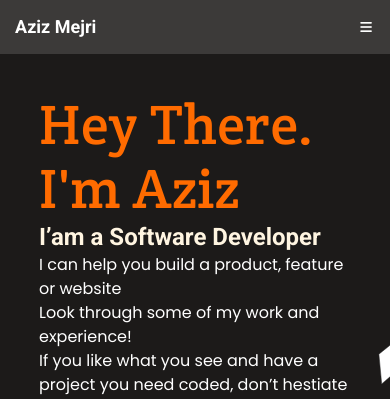
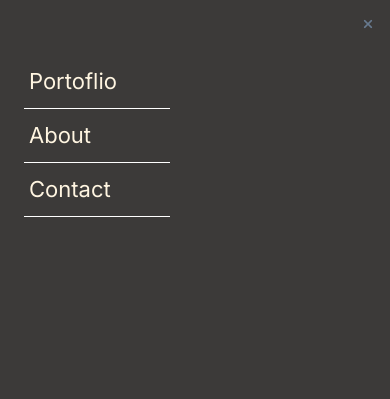
Before and after one commit to williamrolando88/CR-mobile-menu, a website: page index.html in a window 390 px wide. Shown: the top 399 px of the page. Drawn offline with Linux system fonts and the light colour scheme.

Commit message:
Add styles for mobile menu

```diff
--- a/css/main.css
+++ b/css/main.css
@@ -1,4 +1,4 @@
-@import url("https://fonts.googleapis.com/css2?family=Crete+Round&family=Poppins&family=Roboto:wght@700&family=Inter:wght@400;700&display=swap");
+@import url('https://fonts.googleapis.com/css2?family=Crete+Round&family=Poppins&family=Roboto:wght@700&family=Inter:wght@400;700&display=swap');
 
 * {
   padding: 0;
@@ -27,12 +27,13 @@ header {
   color: white;
 }
 
-#desktop-nav, #desktop-nav ul {
+#desktop-nav,
+#desktop-nav ul {
   display: none;
 }
 
 #logo {
-  font-family: "Roboto", sans-serif;
+  font-family: 'Roboto', sans-serif;
   font-style: normal;
   font-weight: bold;
   font-size: 18px;
@@ -79,7 +80,7 @@ main {
 }
 
 .card h2 {
-  font-family: "Crete Round", serif;
+  font-family: 'Crete Round', serif;
   font-style: normal;
   font-weight: normal;
   font-size: 32px;
@@ -90,7 +91,7 @@ main {
 .intro-greet,
 #about-me h2 {
   color: #ff6b00;
-  font-family: "Crete Round", serif;
+  font-family: 'Crete Round', serif;
   font-style: normal;
   font-weight: normal;
   font-size: 56px;
@@ -99,7 +100,7 @@ main {
 }
 
 .intro-me {
-  font-family: "Roboto", sans-serif;
+  font-family: 'Roboto', sans-serif;
   font-style: normal;
   font-weight: bold;
   font-size: 24px;
@@ -109,7 +110,7 @@ main {
 }
 
 .intro-text {
-  font-family: "Poppins", sans-serif;
+  font-family: 'Poppins', sans-serif;
   font-style: normal;
   font-weight: normal;
   font-size: 16px;
@@ -153,7 +154,7 @@ main {
 }
 
 #projects h2 {
-  font-family: "Crete Round", serif;
+  font-family: 'Crete Round', serif;
   font-style: normal;
   font-weight: normal;
   font-size: 40px;
@@ -194,7 +195,7 @@ main {
 
 .description,
 .white-description {
-  font-family: "Inter", sans-serif;
+  font-family: 'Inter', sans-serif;
   font-style: normal;
   font-weight: normal;
   font-size: 20px;
@@ -229,7 +230,7 @@ main {
 
 li {
   list-style: none;
-  font-family: "Inter", sans-serif;
+  font-family: 'Inter', sans-serif;
   font-style: normal;
   font-weight: normal;
   font-size: 22px;
@@ -246,19 +247,19 @@ li {
 }
 
 .gtime {
-  background-image: url("../media/png/gtime.png");
+  background-image: url('../media/png/gtime.png');
 }
 
 .weather {
-  background-image: url("../media/png/weather.png");
+  background-image: url('../media/png/weather.png');
 }
 
 .conference {
-  background-image: url("../media/png/conference.png");
+  background-image: url('../media/png/conference.png');
 }
 
 .katchy {
-  background-image: url("../media/png/katchy.png");
+  background-image: url('../media/png/katchy.png');
 }
 
 .project-stacks {
@@ -293,7 +294,7 @@ li {
 }
 
 .about-me-text {
-  font-family: "Inter", sans-serif;
+  font-family: 'Inter', sans-serif;
   font-style: normal;
   font-weight: normal;
   font-size: 16px;
@@ -308,7 +309,7 @@ li {
   justify-content: center;
   padding: 12px;
   background: #ff6b00;
-  font-family: "Inter", sans-serif;
+  font-family: 'Inter', sans-serif;
   font-style: normal;
   font-weight: bold;
   font-size: 17px;
@@ -339,7 +340,7 @@ li {
 }
 
 .list-title {
-  font-family: "Inter", sans-serif;
+  font-family: 'Inter', sans-serif;
   font-style: normal;
   font-weight: bold;
   font-size: 32px;
@@ -347,15 +348,15 @@ li {
 }
 
 .languages {
-  list-style: inside url("../media/svg/rectangle.svg");
+  list-style: inside url('../media/svg/rectangle.svg');
 }
 
 .frameworks {
-  list-style: inside url("../media/svg/square.svg");
+  list-style: inside url('../media/svg/square.svg');
 }
 
 .skills {
-  list-style: inside url("../media/svg/circle.svg");
+  list-style: inside url('../media/svg/circle.svg');
 }
 
 #contact {
@@ -363,7 +364,7 @@ li {
 }
 
 #contact h2 {
-  font-family: "Inter", sans-serif;
+  font-family: 'Inter', sans-serif;
   font-style: normal;
   font-weight: bold;
   font-size: 32px;
@@ -392,7 +393,7 @@ textarea {
 
 input,
 textarea {
-  font-family: "Inter", sans-serif;
+  font-family: 'Inter', sans-serif;
   font-style: normal;
   font-weight: normal;
   font-size: 15px;
@@ -411,9 +412,40 @@ textarea {
   align-items: center;
   justify-content: space-around;
   padding: 5vh;
-  filter:
-    invert(67%) sepia(46%) saturate(986%) hue-rotate(179deg)
+  filter: invert(67%) sepia(46%) saturate(986%) hue-rotate(179deg)
     brightness(92%) contrast(82%);
+}
+
+#mobile-nav {
+  position: absolute;
+  top: 0;
+  left: 0;
+  width: 100vw;
+  height: 100vh;
+  z-index: 2;
+  background-color: #3c3a39;
+  display: flex;
+  flex-direction: column;
+  align-items: flex-start;
+  gap: 6px;
+}
+.menu-close {
+  padding: 17px;
+  align-self: flex-end;
+  background-color: #3c3a39;
+  border: none;
+  color: #67798e;
+}
+
+#mobile-nav > ul > li {
+  text-align: left;
+  margin: 0 24px;
+  width: 100%;
+  border-bottom: white solid 1px;
+}
+
+.mobile-nav-link {
+  color: #fff5e1;
 }
 
 @media all and (min-width: 720px) {
@@ -448,13 +480,17 @@ textarea {
     display: block;
   }
 
+  #mobile-nav {
+    display: none;
+  }
+
   #desktop-nav ul {
     display: flex;
     margin-right: 10vw;
   }
 
   .nav-link {
-    font-family: "Inter", sans-serif;
+    font-family: 'Inter', sans-serif;
     font-style: normal;
     font-weight: 600;
     font-size: 24px;
--- a/index.html
+++ b/index.html
@@ -22,6 +22,28 @@
             <a class="nav-link" href="#contact"
               >Contact <i class="far fa-envelope"></i
             ></a>
+          </li>
+        </ul>
+      </nav>
+      <nav id="mobile-nav">
+        <button type="button" class="menu-close close-mobile-nav">
+          <i class="fas fa-times"></i>
+        </button>
+        <ul>
+          <li>
+            <a class="mobile-nav-link close-mobile-nav" href="#projects"
+              >Portoflio</a
+            >
+          </li>
+          <li>
+            <a class="mobile-nav-link close-mobile-nav" href="#about-me"
+              >About</a
+            >
+          </li>
+          <li>
+            <a class="mobile-nav-link close-mobile-nav" href="#contact"
+              >Contact</a
+            >
           </li>
         </ul>
       </nav>
```
